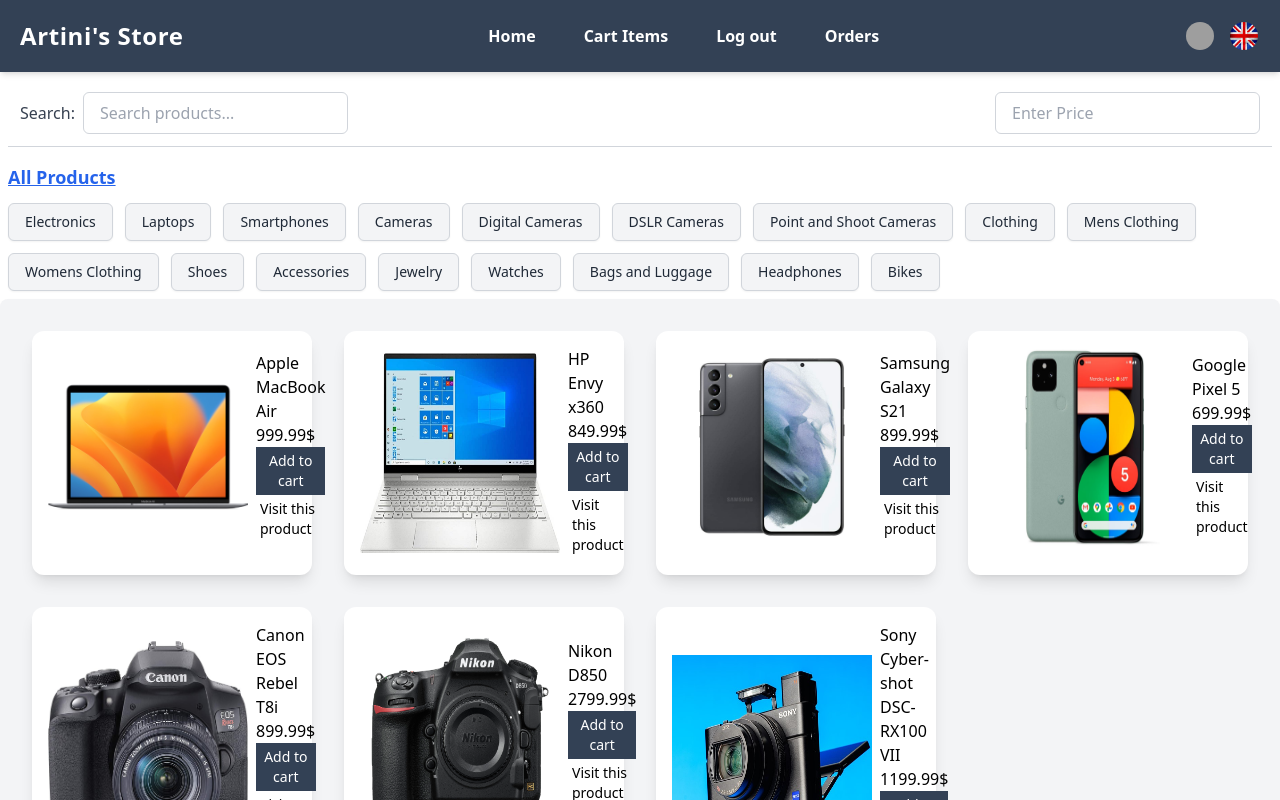
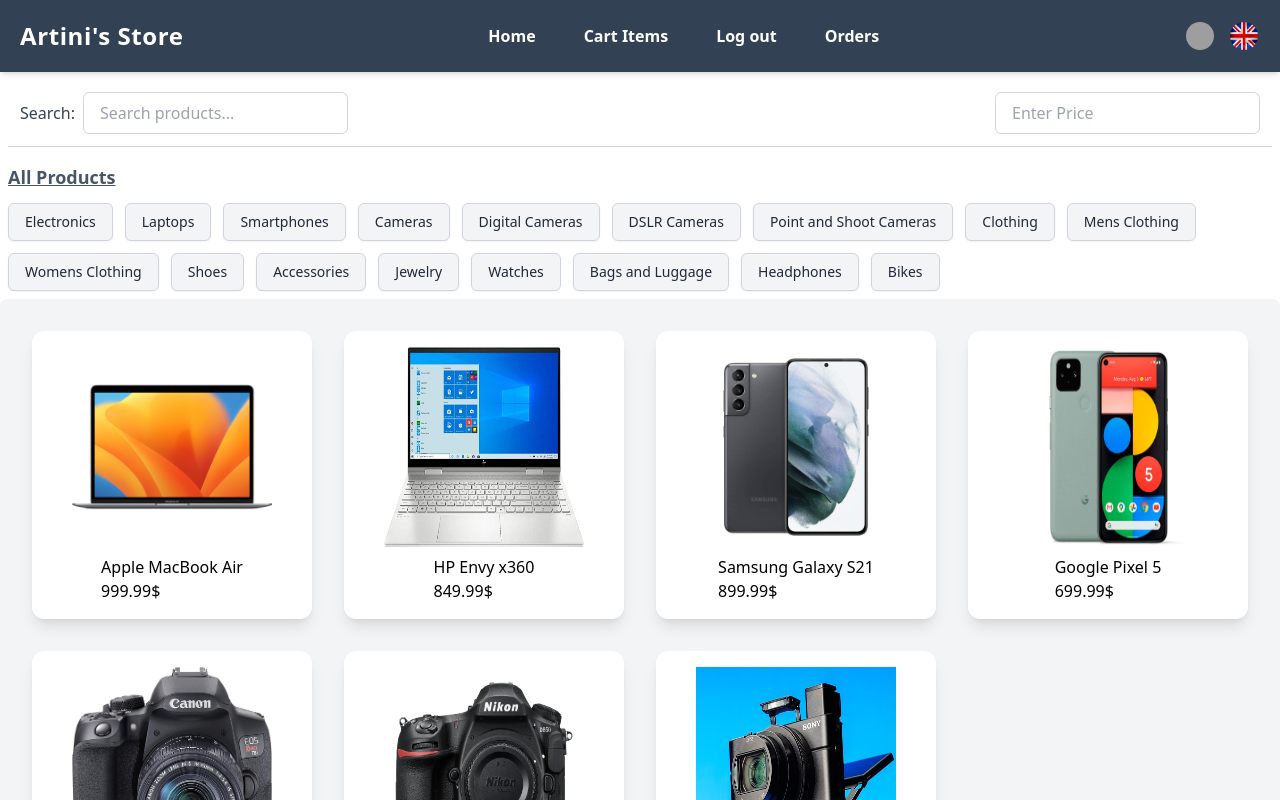
Before and after one commit to artinramizi11/fma-react-project-final, a React (Create React App) app: page / in a window 1280 px wide. Both pictures are taken after typing "Sample", "Sample123" into the empty fields and a click on the button "Submit". Shown: the top 800 px of the page. Built offline with nearby package versions, Linux system fonts and the light colour scheme; grey boxes are pictures that could not be loaded.

Commit message:
new update

```diff
--- a/src/Components/Categories.js
+++ b/src/Components/Categories.js
@@ -48,7 +48,7 @@
         <h1
           className={`text-lg font-semibold cursor-pointer transition-all ${
             !param
-              ? 'text-blue-600 underline'
+              ? 'text-slate-600 underline'
               : 'text-gray-800 hover:underline hover:text-blue-600'
           }`}
           onClick={allProductsText}
--- a/src/Components/Product.js
+++ b/src/Components/Product.js
@@ -1,5 +1,5 @@
 import React, { useEffect } from 'react'
-import { Link } from 'react-router-dom'
+import { Link, useNavigate } from 'react-router-dom'
 import { usePageContext } from '../context/PageContext'
 import { useTranslation } from 'react-i18next'
 
@@ -8,18 +8,10 @@
   const { t } = useTranslation()
 
   const {cartItems,setCartItems} = usePageContext()
+  const navigate = useNavigate()
 
   const productExists = cartItems?.some((p) => p.id === product?.id)
 
-
-  function addToCartBtn() {
-    setCartItems(prev => prev.some(p => p.id === product.id) ? prev : [...prev, product])
-    if(productExists) {
-      alert("Product is already in the cart")
-    } else {
-      alert("You added the product to the cart")
-    }
-}
 
 useEffect(() => {
   localStorage.setItem("cartItems", JSON.stringify(cartItems))
@@ -27,19 +19,17 @@
 },[cartItems])
 
 return (
-    <div className='flex items-center gap-2' >
+    <div className='flex items-center gap-2 justify-center' >
        {product &&
-       <>
+       <div onClick={() => navigate(`/product/${product.id}`)} className='flex flex-col items-center gap-2'>
        <img src={`api/images/${product.imageUrl}`} className='w-[200px] h-[200px]' />
         <div>
           <h1 className='hover:underline cursor-pointer'>{product.name}</h1>
           <h1>{product.price}$</h1>
          <div className='flex flex-col items-start'>
-         <button className={`text-white text-sm p-1 hover:bg-slate-900 ${productExists ? "bg-green-400" : "bg-slate-700"}`} onClick={addToCartBtn}>{productExists ? t('added-product-text') : t('add-product-to-cart')}</button>
-         <Link to={`/product/${product.id}`} className='p-1 hover:underline text-sm'>{t('visit-product-text')}</Link>
          </div>
         </div>
-       </>
+       </div>
        }
 
     </div>
```
